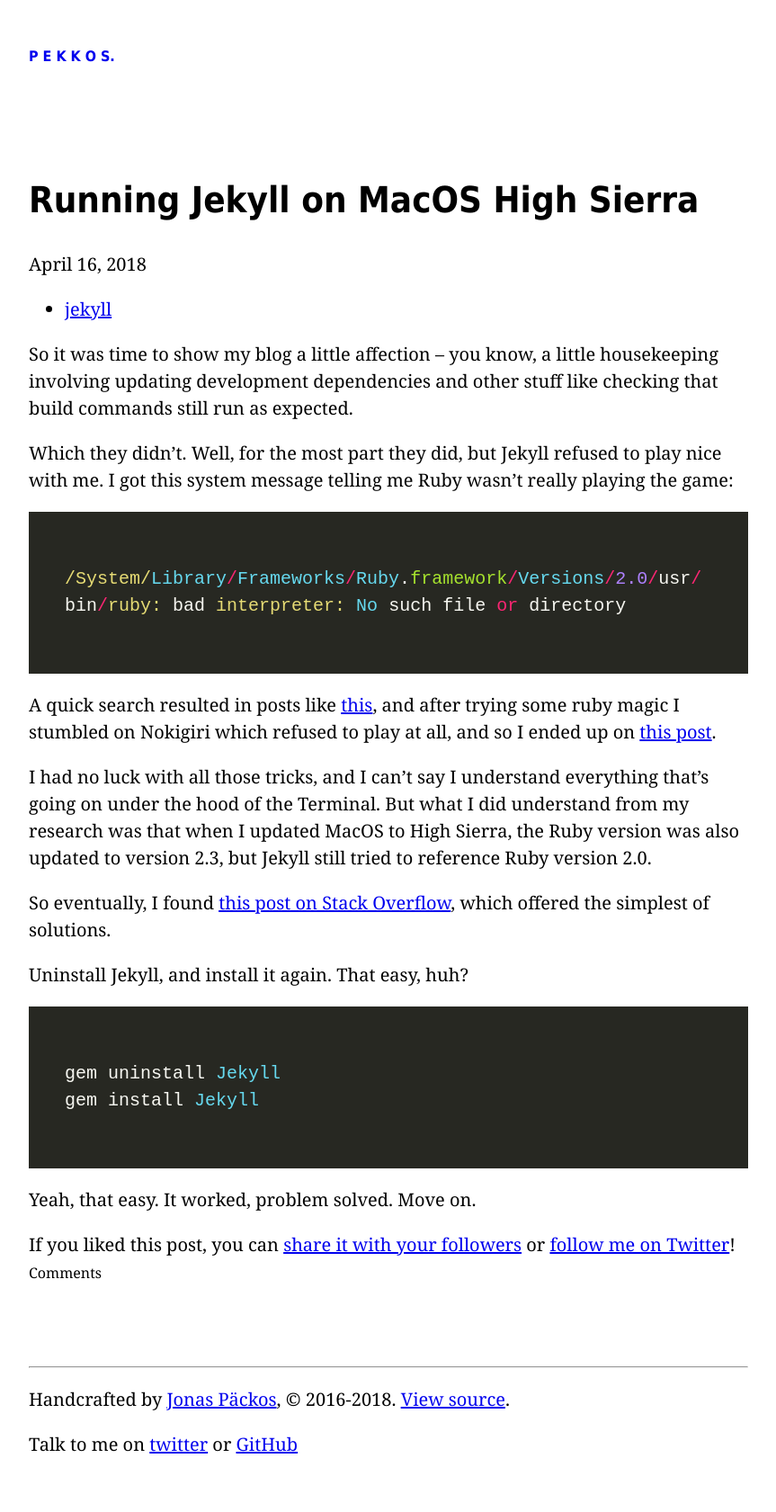
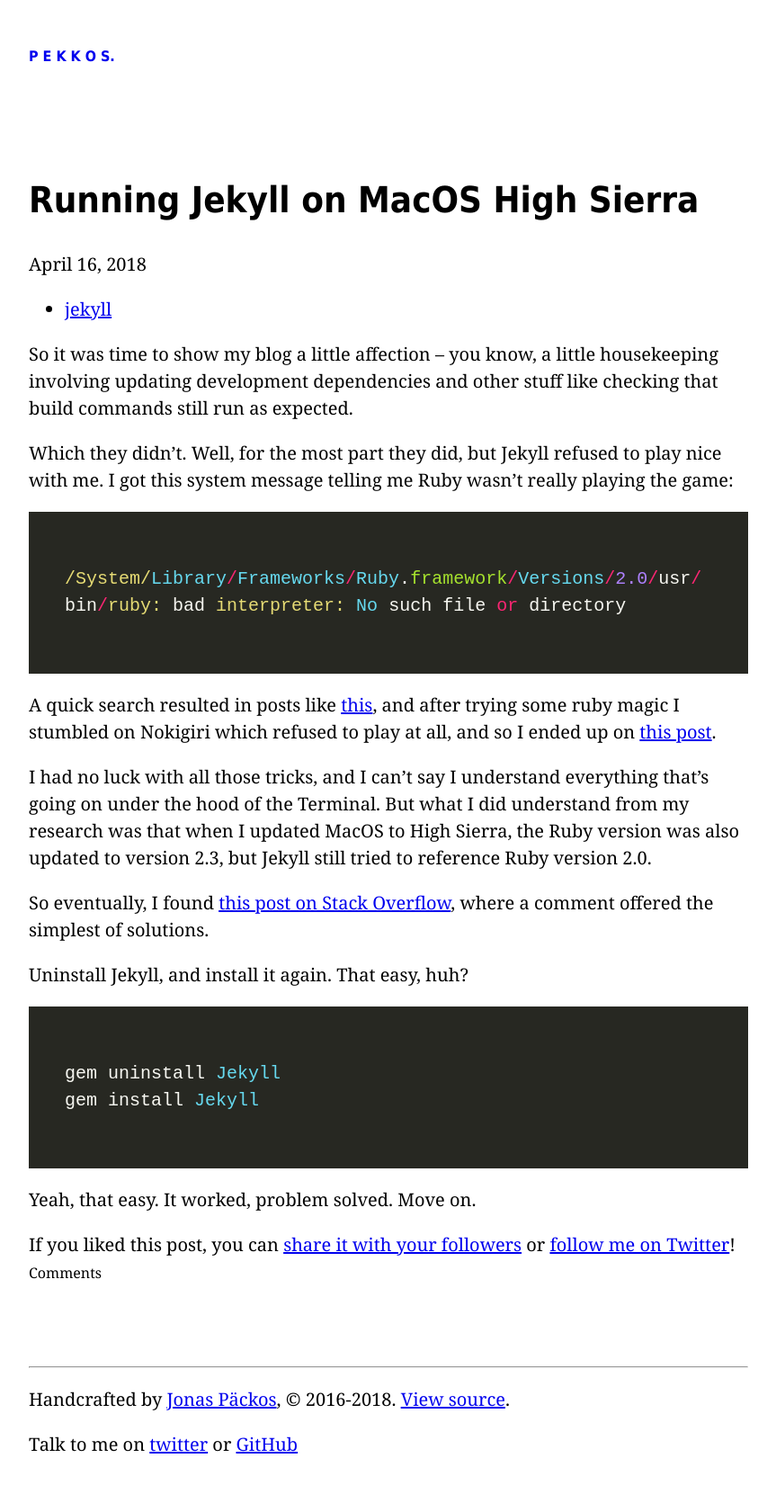
Before and after one commit to pekkos/pekkos.github.io, a Jekyll site: the page built from _posts/2018-04-16-running-jekyll-on-high-sierra.md, in a window 1280 px wide. Shown: the whole page at 90% size, without its empty margins (208-1071 px from the left). Built offline with Jekyll 4.4.1, drawn with Linux system fonts in a browser that asks for light colours; comment, search, counter and statistics services are not loaded.

Commit message:
Updated a link

```diff
--- a/_posts/2018-04-16-running-jekyll-on-high-sierra.md
+++ b/_posts/2018-04-16-running-jekyll-on-high-sierra.md
@@ -19,7 +19,7 @@
 I had no luck with all those tricks, and I can't say I understand everything that's going on under the hood of the Terminal. But what I did
 understand from my research was that when I updated MacOS to High Sierra, the Ruby version was also updated to version 2.3, but Jekyll still tried to reference Ruby version 2.0.
 
-So eventually, I found [this post on Stack Overflow](https://stackoverflow.com/questions/46541019/jekyll-with-ruby-2-3-on-macos-10-13-highsierra), which offered the simplest of solutions.
+So eventually, I found [this post on Stack Overflow](https://stackoverflow.com/questions/46541019/jekyll-with-ruby-2-3-on-macos-10-13-highsierra/46742979#46742979), where a comment offered the simplest of solutions.
 
 Uninstall Jekyll, and install it again. That easy, huh?
 
```
